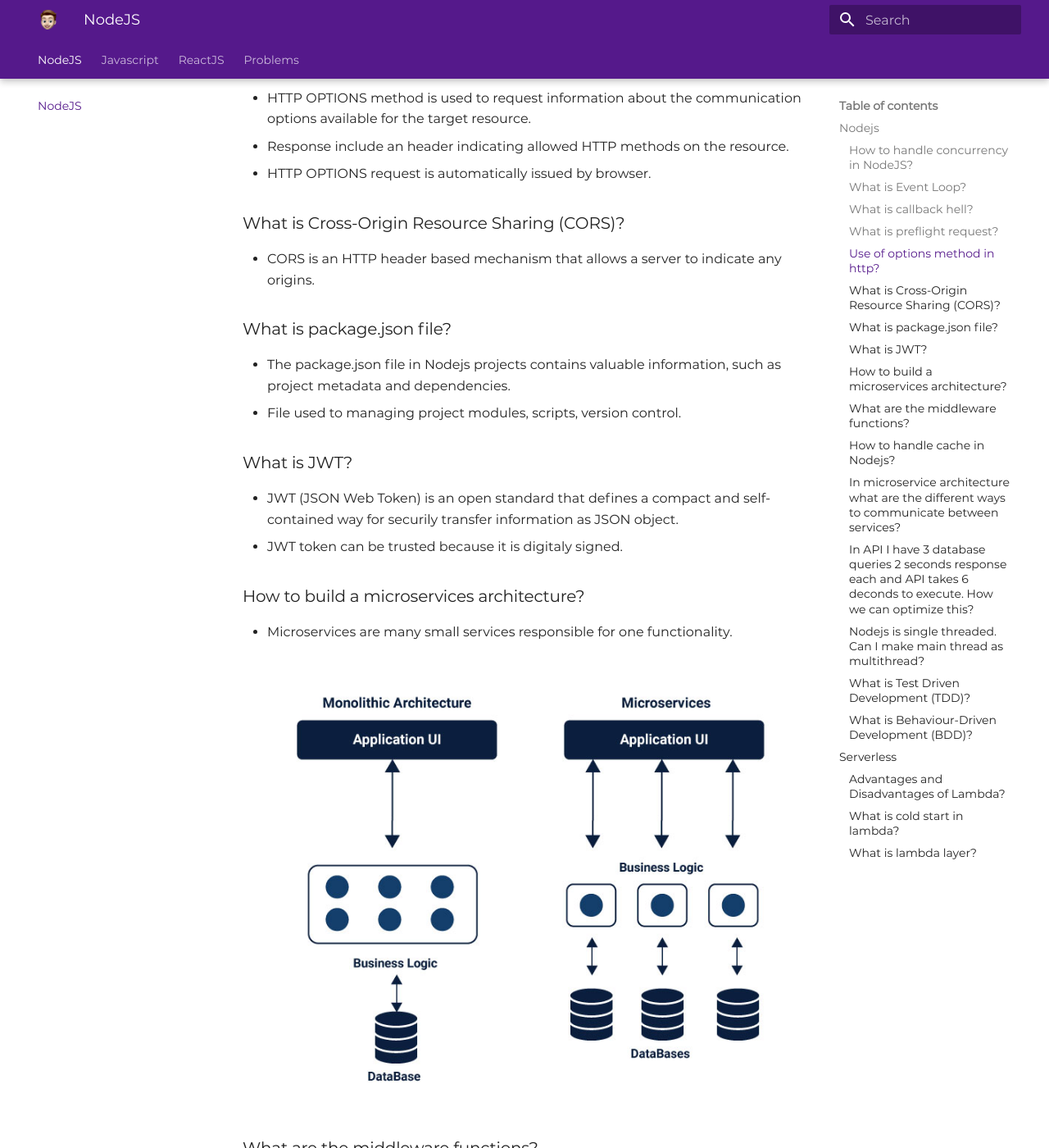
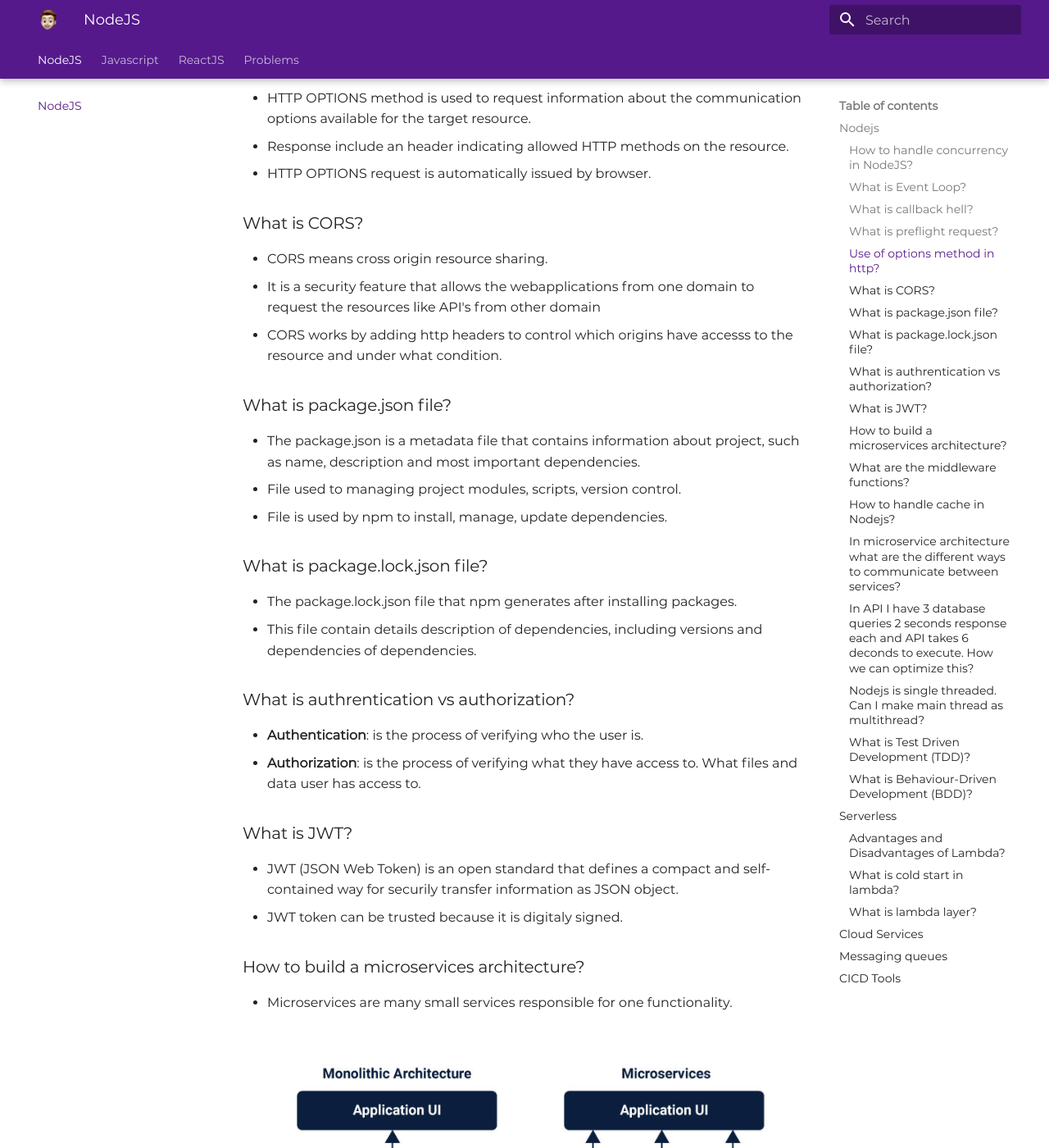
Before and after one commit to ManinderGharuan/Interview-Questions, an MkDocs documentation site: the page built from docs/index.md, in a window 1280 px wide and 1400 px high, scrolled down 1504 px. Shown: the whole window at 82% size. Built offline with MkDocs 1.6.1 and Material for MkDocs 9.7.7, drawn with Linux system fonts in a browser that asks for light colours; some of the changed text lies outside the part shown.

Commit message:
nodejs questions

```diff
--- a/docs/index.md
+++ b/docs/index.md
@@ -47,14 +47,27 @@ getData(function(a){
 - Response include an header indicating allowed HTTP methods on the resource.
 - HTTP OPTIONS request is automatically issued by browser.
 
-### What is Cross-Origin Resource Sharing (CORS)?
+### What is CORS?
 
-- CORS is an HTTP header based mechanism that allows a server to indicate any origins.
+- CORS means cross origin resource sharing.
+- It is a security feature that allows the webapplications from one domain to request the resources like API's from other domain
+- CORS works by adding http headers to control which origins have accesss to the resource and under what condition.
 
 ### What is package.json file?
 
-- The package.json file in Nodejs projects contains valuable information, such as project metadata and dependencies.
+- The package.json is a metadata file that contains information about project, such as name, description and most important dependencies.
 - File used to managing project modules, scripts, version control.
+- File is used by npm to install, manage, update dependencies.
+
+### What is package.lock.json file?
+
+- The package.lock.json file that npm generates after installing packages.
+- This file contain details description of dependencies, including versions and dependencies of dependencies.
+
+### What is authrentication vs authorization?
+
+- **Authentication**: is the process of verifying who the user is.
+- **Authorization**: is the process of verifying what they have access to. What files and data user has access to.
 
 ### What is JWT?
 
@@ -95,8 +108,6 @@ getData(function(a){
 
 ### What is Behaviour-Driven Development (BDD)?
 
--
-
 ## Serverless
 
 ### Advantages and Disadvantages of Lambda?
@@ -107,3 +118,9 @@ getData(function(a){
 
 - Layers usually contain library dependencies, a custom runtime, or configuration files.
 - Layers can be used to reduce size of deployment, separate core function logic, share dependencies, lambda console code editor.
+
+## Cloud Services
+
+## Messaging queues
+
+## CICD Tools
```
